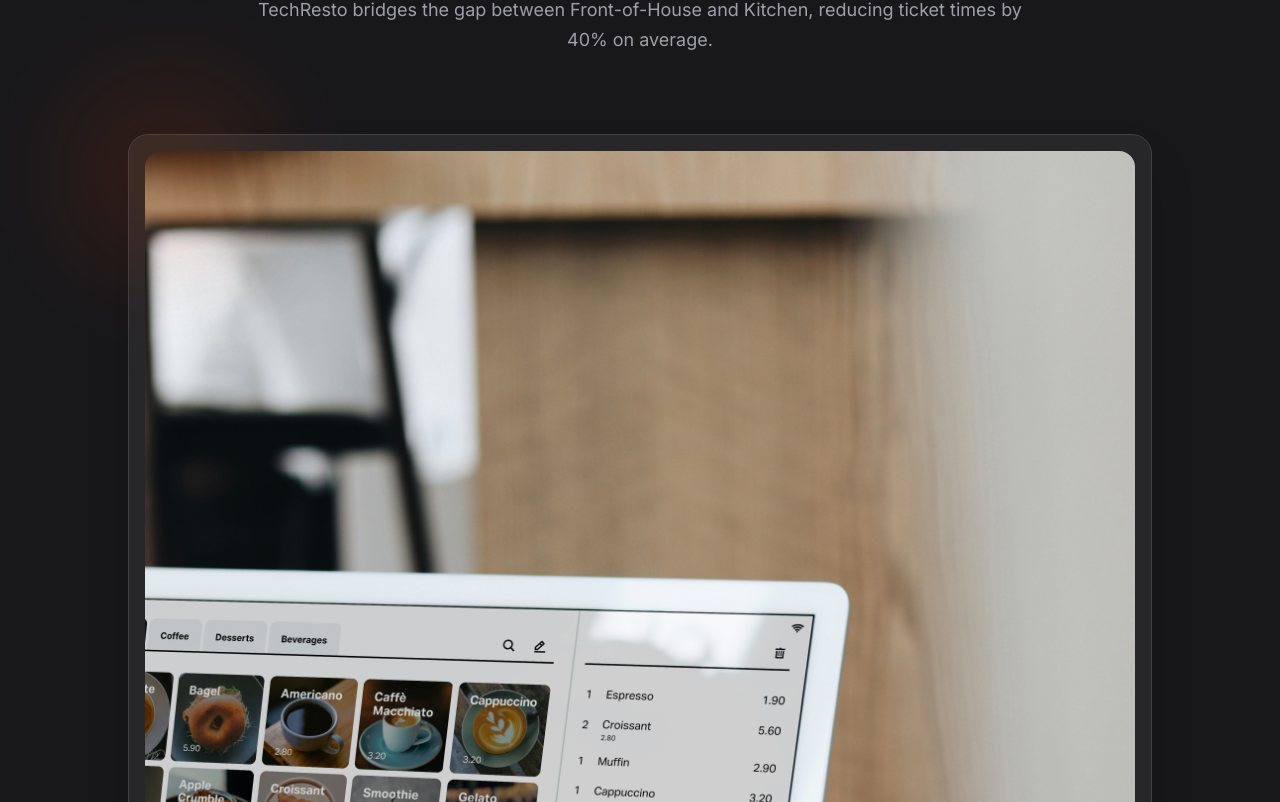
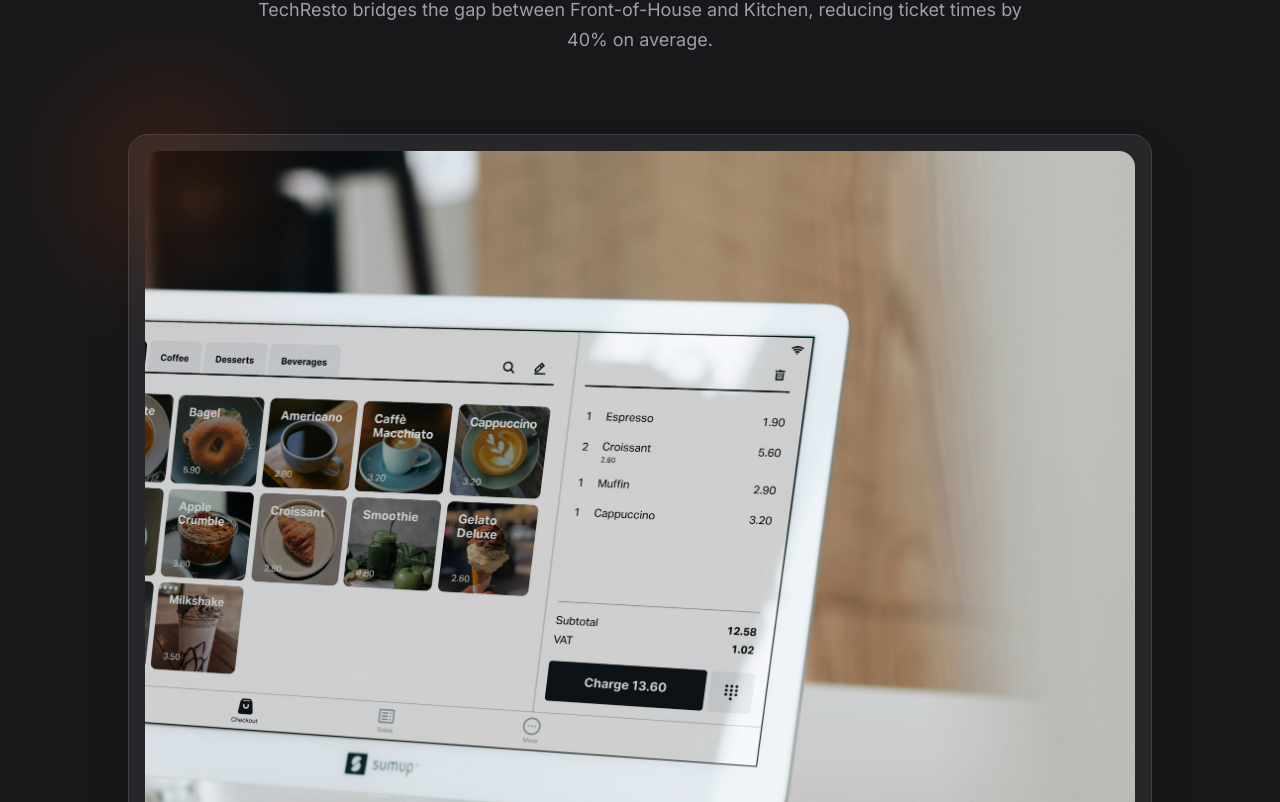
Before and after one commit to omkarSw2/restroSaas, a Next.js app: page / in a window 1280 px wide. Shown: the part 5118-5920 px from the top of the page. Built offline with nearby package versions, Linux system fonts and the light colour scheme; no server answers.

Commit message:
refactor: optimize image handling, update contact details, and refine landing page components

```diff
--- a/src/components/landing/CTA.tsx
+++ b/src/components/landing/CTA.tsx
@@ -5,7 +5,7 @@ import { motion } from "framer-motion";
 
 export function CTA() {
   return (
-    <section className="px-8 py-24 mb-24 max-w-7xl mx-auto">
+    <section className="px-8 py-24  max-w-7xl mx-auto">
       <motion.div
         initial={{ opacity: 0, y: 50 }}
         whileInView={{ opacity: 1, y: 0 }}
@@ -14,15 +14,26 @@ export function CTA() {
         className="bg-primary rounded-3xl p-12 md:p-20 relative overflow-hidden text-center"
       >
         <div className="relative z-10">
-          <h2 className="font-headline text-4xl md:text-5xl font-extrabold text-on-primary mb-8">Ready to accelerate your ledger?</h2>
-          <p className="text-on-primary text-lg mb-12 max-w-2xl mx-auto opacity-90">Join over 10,000+ businesses running on TechResto. Setup takes minutes, impact lasts a lifetime.</p>
+          <h2 className="font-headline text-4xl md:text-5xl font-extrabold text-on-primary mb-8">
+            Ready to accelerate your ledger?
+          </h2>
+          <p className="text-on-primary text-lg mb-12 max-w-2xl mx-auto opacity-90">
+            Join over 10,000+ businesses running on TechResto. Setup takes
+            minutes, impact lasts a lifetime.
+          </p>
           <div className="flex flex-col sm:flex-row justify-center gap-4">
-            <Link href="#contact" className="bg-white text-primary px-10 py-4 rounded-xl font-bold font-headline hover:bg-on-primary transition-all active:scale-95 flex items-center justify-center">
+            <Link
+              href="#contact"
+              className="bg-white text-primary px-10 py-4 rounded-xl font-bold font-headline hover:bg-on-primary transition-all active:scale-95 flex items-center justify-center"
+            >
               Start Free Trial
             </Link>
-            <Link href="#contact" className="bg-primary-dim text-white px-10 py-4 rounded-xl font-bold font-headline border border-white/20 hover:bg-primary-dim/80 transition-all techresto-gradient active:scale-95 flex items-center justify-center">
+            {/* <Link
+              href="#contact"
+              className="bg-primary-dim text-white px-10 py-4 rounded-xl font-bold font-headline border border-white/20 hover:bg-primary-dim/80 transition-all techresto-gradient active:scale-95 flex items-center justify-center"
+            >
               Speak to Sales
-            </Link>
+            </Link> */}
           </div>
         </div>
         {/* Decorative Elements */}
--- a/src/components/landing/Contact.tsx
+++ b/src/components/landing/Contact.tsx
@@ -71,7 +71,7 @@ export function Contact() {
   }
 
   return (
-    <section className="bg-background pt-24" id="contact">
+    <section className="bg-background " id="contact">
       {/* Hero Header */}
       <div className="relative py-20 px-8 overflow-hidden">
         <div className="max-w-7xl mx-auto flex flex-col items-center text-center">
@@ -317,7 +317,7 @@ export function Contact() {
                   Call Our Strategists
                 </h4>
                 <p className="text-secondary font-medium tracking-tight">
-                  +1 (888) TECH-RESTO
+                  +91 87479 13421
                 </p>
                 <p className="text-zinc-400 text-sm mt-1">
                   Mon-Fri, 8am-8pm EST
@@ -335,7 +335,7 @@ export function Contact() {
                   Email Support
                 </h4>
                 <p className="text-secondary font-medium tracking-tight">
-                  hello@techresto.com
+                  contact@techresto.com
                 </p>
                 <p className="text-zinc-400 text-sm mt-1">
                   Response within 2 hours
@@ -350,7 +350,7 @@ export function Contact() {
               </div>
               <div>
                 <h4 className="font-headline font-bold text-xl mb-1 text-zinc-900">
-                  Global HQ
+                  Headquarters
                 </h4>
 
                 <p className="text-zinc-400 text-sm mt-1">Belgaum, Karnataka</p>
--- a/src/components/landing/Footer.tsx
+++ b/src/components/landing/Footer.tsx
@@ -46,7 +46,7 @@ export function Footer() {
                 Features
               </Link>
             </li>
-            <li>
+            {/* <li>
               <Link
                 className="text-zinc-400 hover:text-white transition-colors"
                 href="#"
@@ -61,7 +61,7 @@ export function Footer() {
               >
                 Integrations
               </Link>
-            </li>
+            </li> */}
             <li>
               <Link
                 className="text-zinc-400 hover:text-white transition-colors"
@@ -85,14 +85,14 @@ export function Footer() {
                 About Us
               </Link>
             </li>
-            <li>
+            {/* <li>
               <Link
                 className="text-zinc-400 hover:text-white transition-colors"
                 href="#"
               >
                 Careers
               </Link>
-            </li>
+            </li> */}
             <li>
               <Link
                 className="text-zinc-400 hover:text-white transition-colors"
@@ -129,7 +129,7 @@ export function Footer() {
                 className="text-zinc-400 hover:text-white transition-colors"
                 href="/terms-of-service"
               >
-                Terms of Service
+                Terms of Conditions
               </Link>
             </li>
             <li>
--- a/src/components/landing/Support.tsx
+++ b/src/components/landing/Support.tsx
@@ -48,9 +48,12 @@ export function Support() {
                 </span>
               </li>
             </ul>
-            <button className="bg-zinc-900 text-white px-10 py-4 rounded-xl font-bold hover:bg-black transition-all">
+            <a
+              href="mailto:contact@techresto.com?subject=Support%20Request%20-%20TechResto"
+              className="inline-block bg-zinc-900 text-white px-10 py-4 rounded-xl font-bold hover:bg-black transition-all text-center"
+            >
               Contact Support
-            </button>
+            </a>
           </motion.div>
 
           <div className="grid grid-cols-2 gap-4">
@@ -70,7 +73,7 @@ export function Support() {
               transition={{ duration: 0.6, delay: 0.4 }}
               alt="Team Handshake"
               className="rounded-2xl h-64 w-full object-cover mt-12 shadow-lg"
-              src="images/handShake.svg"
+              src="/images/handshake.svg"
             />
           </div>
         </div>
--- a/src/components/landing/Workflow.tsx
+++ b/src/components/landing/Workflow.tsx
@@ -1,6 +1,7 @@
 "use client";
 
 import { motion } from "framer-motion";
+import Image from "next/image";
 
 export function Workflow() {
   return (
@@ -24,12 +25,15 @@ export function Workflow() {
             whileInView={{ opacity: 1, scale: 1 }}
             viewport={{ once: true }}
             transition={{ duration: 0.8 }}
-            className="bg-zinc-800 rounded-3xl p-4 shadow-2xl border border-zinc-700"
+            className="bg-zinc-800 rounded-3xl p-4 shadow-2xl border border-zinc-700 overflow-hidden"
           >
-            <img
+            <Image
+              src="/images/operationsImage01.jpg"
               alt="Kitchen Display System"
+              width={1200}
+              height={800}
               className="w-full h-auto rounded-2xl"
-              src="images/OperationsImage01.jpg"
+              priority
             />
           </motion.div>
 
```
Also changed, not shown: public/images/operationsImage01.jpg.
